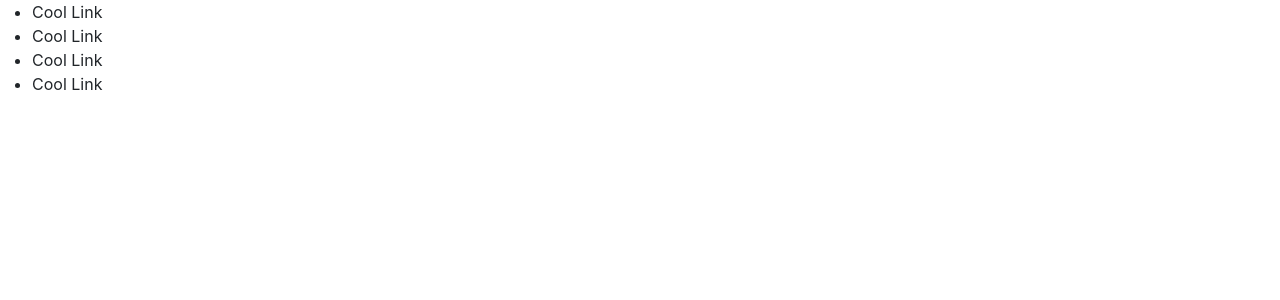
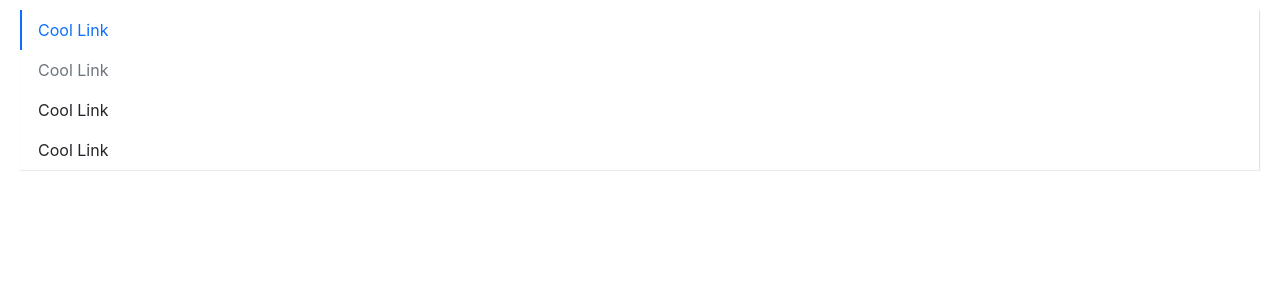
Before and after one commit to ravensroom/viking-ship, a React (Vite) app: page / in a window 1280 px wide. Shown: the top 300 px of the page. Built offline with nearby package versions, Linux system fonts and the light colour scheme.

Commit message:
Menu styling and context setup

```diff
--- a/src/App.css
+++ b/src/App.css
@@ -477,4 +477,45 @@ main {
   pointer-events: none;
 }
 
+.viking-menu {
+  display: flex;
+  flex-wrap: wrap;
+  padding-left: 0;
+  margin-bottom: 30px;
+  list-style: none;
+  border-bottom: 1px solid #dee2e6;
+  box-shadow: inset 0 1px 0 rgba(255, 255, 255, 0.15), 0 1px 1px rgba(0, 0, 0, 0.075);
+}
+.viking-menu .menu-item {
+  padding: 0.5rem 1rem;
+  cursor: pointer;
+  transition: color 0.15s ease-in-out, border-color 0.15s ease-in-out;
+}
+.viking-menu .menu-itemhover, .viking-menu .menu-itemfocus {
+  text-decoration: none;
+}
+.viking-menu .menu-item.is-disabled {
+  color: #6c757d;
+  pointer-events: none;
+  cursor: default;
+}
+.viking-menu .menu-item.is-active, .viking-menu .menu-item:hover {
+  color: #0d6efd;
+  border-bottom: 2px solid #0d6efd;
+}
+
+.menu-vertical {
+  flex-direction: column;
+  border-bottom: 0px;
+  margin: 10px 20px;
+  border-right: 1px solid #dee2e6;
+}
+.menu-vertical .menu-item {
+  border-left: 2px solid transparent;
+}
+.menu-vertical .menu-item.is-active, .menu-vertical .menu-item:hover {
+  border-bottom: 0px;
+  border-left: 2px solid #0d6efd;
+}
+
 /*# sourceMappingURL=App.css.map */
--- a/src/App.tsx
+++ b/src/App.tsx
@@ -5,11 +5,13 @@ import './App.css';
 function App() {
   return (
     <>
-      <Menu defaultIndex={0}>
-        <MenuItem>Cool Link</MenuItem>
-        <MenuItem>Cool Link</MenuItem>
-        <MenuItem>Cool Link</MenuItem>
-        <MenuItem>Cool Link</MenuItem>
+      <Menu mode="vertical" defaultIndex={0} onSelect={(index) => alert(index)}>
+        <MenuItem index={0}>Cool Link</MenuItem>
+        <MenuItem index={1} disabled>
+          Cool Link
+        </MenuItem>
+        <MenuItem index={2}>Cool Link</MenuItem>
+        <MenuItem index={3}>Cool Link</MenuItem>
       </Menu>
     </>
   );
--- /dev/null
+++ b/src/components/Menu/_style.scss
@@ -0,0 +1,45 @@
+.viking-menu {
+  display: flex;
+  flex-wrap: wrap;
+  padding-left: 0;
+  margin-bottom: 30px;
+  list-style: none;
+  border-bottom: $menu-border-width solid $menu-border-color;
+  box-shadow: $menu-box-shadow;
+
+  .menu-item {
+    padding: $menu-item-padding-y $menu-item-padding-x;
+    cursor: pointer;
+    transition: $menu-transition;
+    &hover,
+    &focus {
+      text-decoration: none;
+    }
+    &.is-disabled {
+      color: $menu-item-disabled-color;
+      pointer-events: none;
+      cursor: default;
+    }
+    &.is-active,
+    &:hover {
+      color: $menu-item-active-color;
+      border-bottom: $menu-item-active-border-width solid
+        $menu-item-active-color;
+    }
+  }
+}
+
+.menu-vertical {
+  flex-direction: column;
+  border-bottom: 0px;
+  margin: 10px 20px;
+  border-right: $menu-border-width solid $menu-border-color;
+  .menu-item {
+    border-left: $menu-item-active-border-width solid transparent;
+    &.is-active,
+    &:hover {
+      border-bottom: 0px;
+      border-left: $menu-item-active-border-width solid $menu-item-active-color;
+    }
+  }
+}
--- a/src/components/Menu/menu.tsx
+++ b/src/components/Menu/menu.tsx
@@ -1,16 +1,24 @@
-import React from 'react';
+import React, { useState, createContext } from 'react';
 import classNames from 'classnames';
 
 type MenuMode = 'horizontal' | 'vertical';
+type SelectCallback = (selectedNumber: number) => void;
 
 export interface MenuProps {
   defaultIndex?: number;
   className?: string;
   mode?: MenuMode;
   style?: React.CSSProperties;
-  onSelect?: (selectedNumber: number) => void;
+  onSelect?: SelectCallback;
   children?: React.ReactNode;
 }
+
+interface IMenuContext {
+  index: number;
+  onSelect?: SelectCallback;
+}
+
+export const MenuContext = createContext<IMenuContext>({ index: 0 });
 
 const Menu: React.FC<MenuProps> = ({
   defaultIndex,
@@ -20,12 +28,23 @@ const Menu: React.FC<MenuProps> = ({
   onSelect,
   children,
 }) => {
+  const [currentActive, setActive] = useState(defaultIndex);
   const classes = classNames('viking-menu', className, {
     'menu-vertical': mode === 'vertical',
   });
+  const handleClick = (index: number) => {
+    setActive(index);
+    if (onSelect) onSelect(index);
+  };
+  const passedContext: IMenuContext = {
+    index: defaultIndex || 0,
+    onSelect: handleClick,
+  };
   return (
     <ul className={classes} style={style}>
-      {children}
+      <MenuContext.Provider value={passedContext}>
+        {children}
+      </MenuContext.Provider>
     </ul>
   );
 };
--- a/src/components/Menu/menuItem.tsx
+++ b/src/components/Menu/menuItem.tsx
@@ -1,8 +1,9 @@
-import React from 'react';
+import React, { useContext } from 'react';
 import classNames from 'classnames';
+import { MenuContext } from './menu';
 
 export interface MenuItemProps {
-  index?: number;
+  index: number;
   disabled?: boolean;
   className?: string;
   style?: React.CSSProperties;
@@ -16,11 +17,18 @@ const MenuItem: React.FC<MenuItemProps> = ({
   style,
   children,
 }) => {
+  const context = useContext(MenuContext);
   const classes = classNames('menu-item', className, {
     'is-disabled': disabled,
+    'is-active': context.index === index,
   });
+  const handleClick = () => {
+    if (context.onSelect && !disabled) {
+      context.onSelect(index);
+    }
+  };
   return (
-    <li className={classes} style={style}>
+    <li className={classes} style={style} onClick={handleClick}>
       {children}
     </li>
   );
--- a/src/styles/index.scss
+++ b/src/styles/index.scss
@@ -9,3 +9,6 @@
 
 // button
 @import '../components/Button/style';
+
+// menu
+@import '../components/Menu/style';
```
Also changed, not shown: src/styles/_variables.scss (+14 -0 lines), 1 other file (tests, documents, lock files or other folders).
